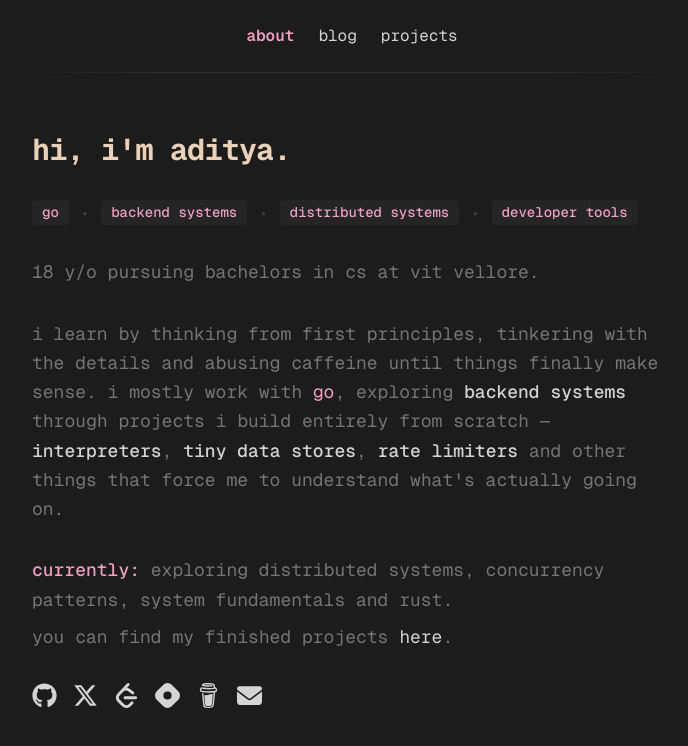
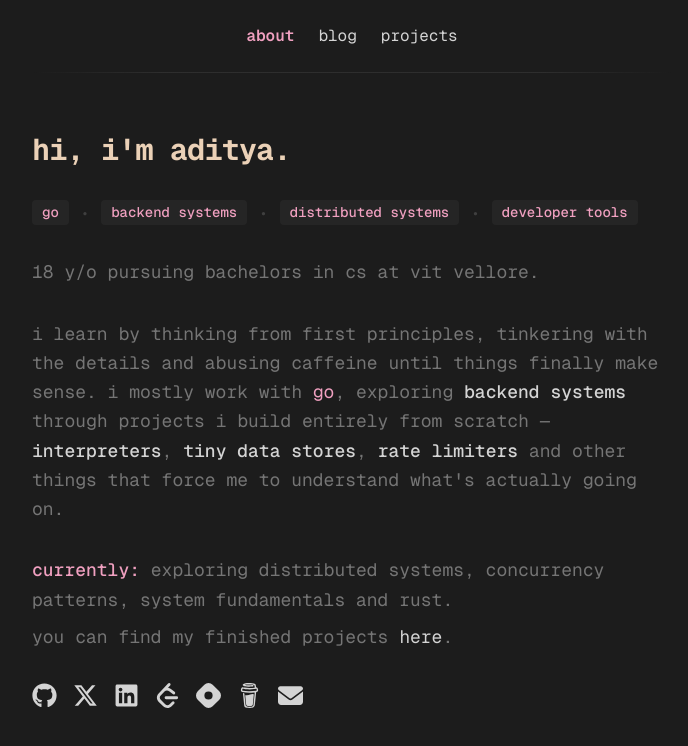
Before and after one commit to jerkeyray/portfolio-mk2, a Next.js app: page / in a window 1280 px wide. Shown: the top 746 px of the page, without its empty margins (288-976 px from the left). Built offline with nearby package versions, Linux system fonts and the light colour scheme; no server answers.

Commit message:
add linkedin cheeeee

```diff
--- a/app/page.tsx
+++ b/app/page.tsx
@@ -1,7 +1,7 @@
 "use client";
 
 import { useState } from "react";
-import { FaGithub, FaXTwitter, FaEnvelope } from "react-icons/fa6";
+import { FaGithub, FaXTwitter, FaEnvelope, FaLinkedin } from "react-icons/fa6";
 import { SiLeetcode, SiHashnode, SiBuymeacoffee } from "react-icons/si";
 import Link from "next/link";
 
@@ -18,12 +18,12 @@ const socials = [
     icon: FaXTwitter,
     hoverColor: "#1DA1F2",
   },
-  // {
-  //   name: "LinkedIn",
-  //   url: "https://www.linkedin.com/in/aditya-srivastava-a943a8321/",
-  //   icon: FaLinkedin,
-  //   hoverColor: "#0077B5",
-  // },
+  {
+    name: "LinkedIn",
+    url: "https://www.linkedin.com/in/aditya-srivastava-a943a8321/",
+    icon: FaLinkedin,
+    hoverColor: "#0077B5",
+  },
   {
     name: "LeetCode",
     url: "https://leetcode.com/u/0tMezaewYp/",
```
